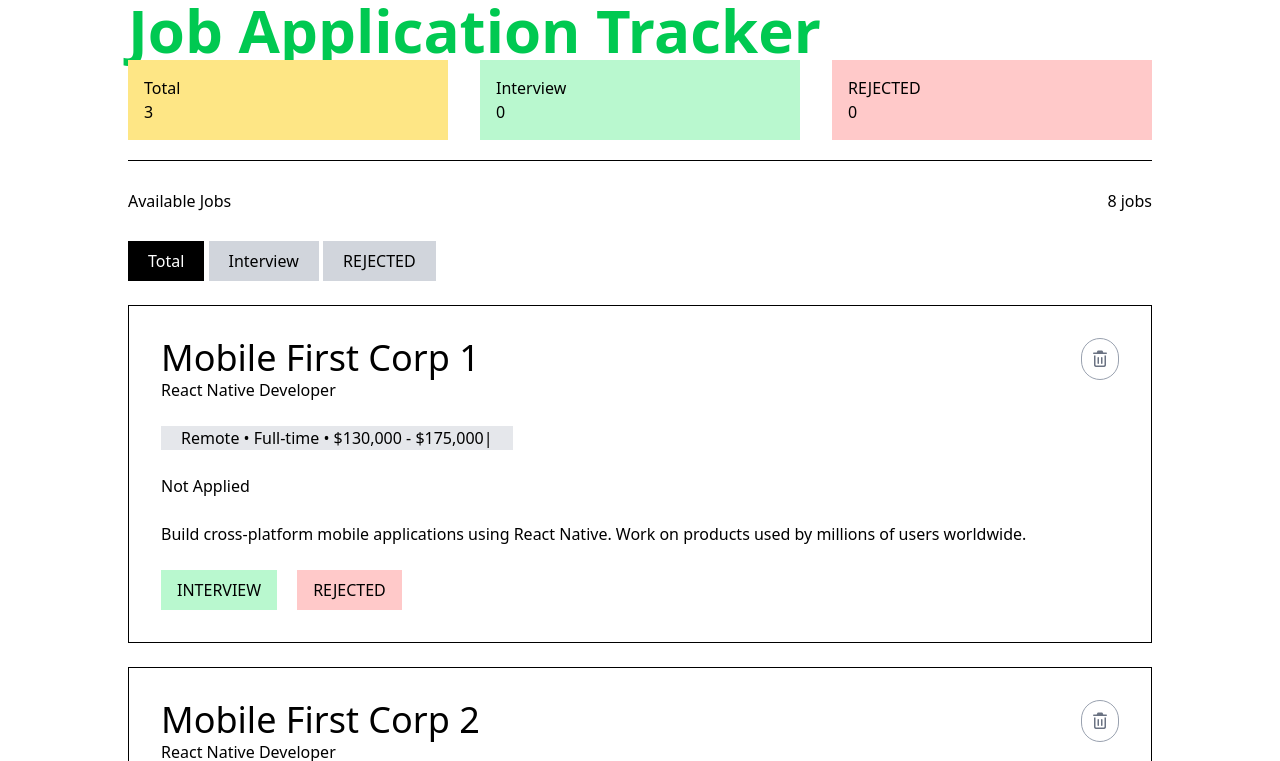
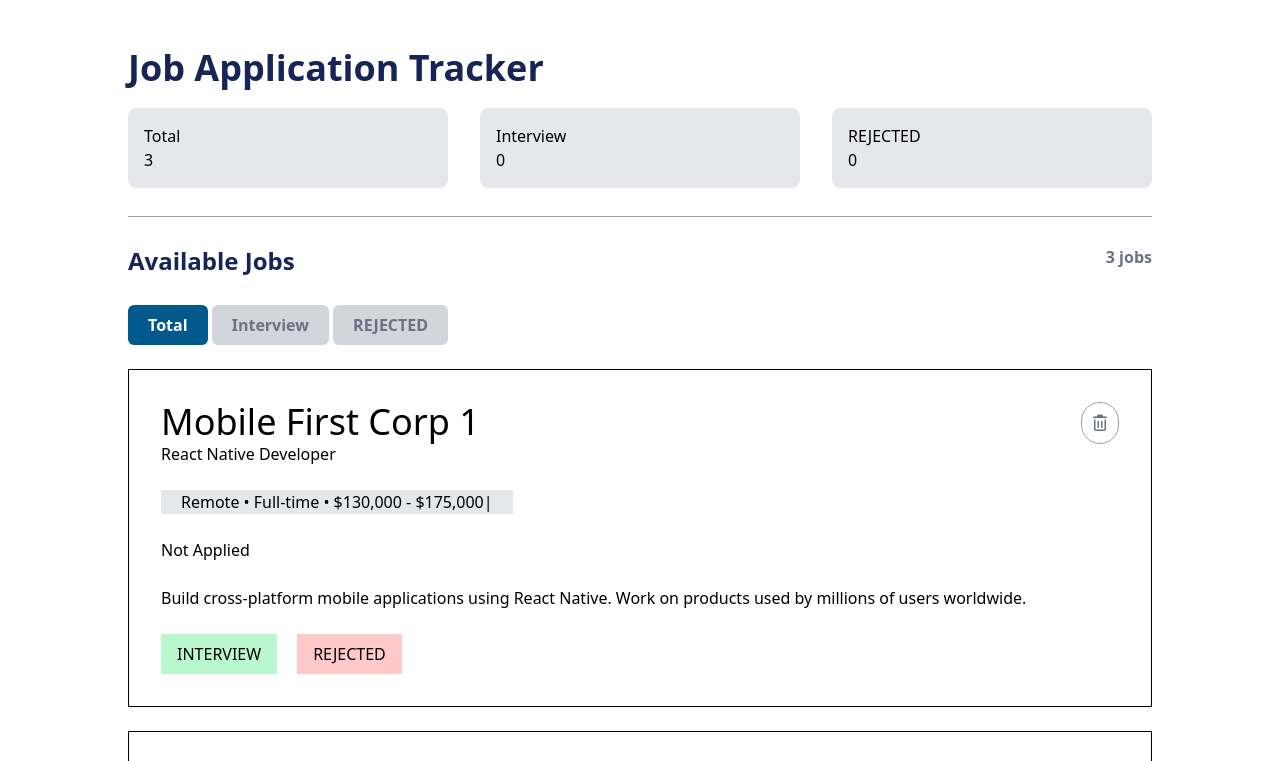
Before and after one commit to Md-Easin-Ali-Khan/B-13-Assignment-4, a plain HTML site: page index.html in a window 1280 px wide. Both pictures are taken after a click on the button "Total". Shown: the top 761 px of the page. Drawn offline with nearby package versions, Linux system fonts and the light colour scheme.

Commit message:
added the jobCounter function

```diff
--- a/index.html
+++ b/index.html
@@ -18,38 +18,38 @@
 
 <body>
     <header class="w-[80%] mx-auto">
-        <h1 class="text-6xl font-bold text-green-500 ">Job Application Tracker</h1>
+        <h1 class="text-4xl font-bold text-blue-950 mb-5 mt-12 ">Job Application Tracker</h1>
         <div class="grid grid-cols-3 gap-8">
-            <div class="bg-amber-200 p-4">
+            <div class="bg-gray-200 rounded-lg p-4">
                 <p>Total</p>
                 <p id="total">0</p>
             </div>
 
-            <div class="bg-green-200 p-4">
+            <div class="bg-gray-200 rounded-lg p-4">
                 <p>Interview</p>
                 <p id="interviewCount">0</p>
             </div>
 
-            <div class="bg-red-200 p-4">
+            <div class="bg-gray-200 rounded-lg p-4">
                 <p>REJECTED</p>
                 <p id="rejectedCount">0</p>
             </div>
         </div>
-        <hr class="my-5">
+        <hr class="my-7 text-gray-400">
         <div class="jobs-header flex justify-between my-7">
-            <h2>Available Jobs</h2>
-            <p>8 jobs</p>
+            <h2 class="text-2xl font-bold text-blue-950">Available Jobs</h2>
+            <p id="jobCounter" class="text-gray-500 font-bold">8 jobs</p>
         </div>
     </header>
 
     <main class="w-[80%] mx-auto">
         <div class="mb-6">
             <!-- toggle button -->
-            <button onclick="toggleStyle('all-filter-btn')" class="bg-black text-white px-5 py-2"
+            <button onclick="toggleStyle('all-filter-btn')" class="bg-sky-800 rounded-md font-bold  text-white px-5 py-2"
                 id="all-filter-btn">Total</button>
-            <button onclick="toggleStyle('interview-filter-btn')" class="bg-gray-300 px-5 py-2"
+            <button onclick="toggleStyle('interview-filter-btn')" class="bg-gray-300 rounded-md font-bold text-gray-500 px-5 py-2"
                 id="interview-filter-btn">Interview</button>
-            <button onclick="toggleStyle('rejected-filter-btn')" class="bg-gray-300 px-5 py-2"
+            <button onclick="toggleStyle('rejected-filter-btn')" class="bg-gray-300 rounded-md font-bold text-gray-500 px-5 py-2"
                 id="rejected-filter-btn">REJECTED</button>
         </div>
 
@@ -83,7 +83,7 @@
                 </div>
 
                 <div>
-                    <button class="btn-delete border-1 border-gray-400 rounded-full  px-2 py-2">
+                    <button class="btn-delete border border-gray-400 rounded-full  px-2 py-2">
                         <i class="text-gray-500 fa-regular fa-trash-can"></i>
                     </button>
                 </div>
@@ -112,7 +112,7 @@
                 </div>
 
                 <div>
-                    <button class="btn-delete border-1 border-gray-400 rounded-full  px-2 py-2">
+                    <button class="btn-delete border border-gray-400 rounded-full  px-2 py-2">
                         <i class="text-gray-500 fa-regular fa-trash-can"></i>
                     </button>
                 </div>
@@ -141,7 +141,7 @@
                 </div>
 
                 <div>
-                    <button class="btn-delete border-1 border-gray-400 rounded-full  px-2 py-2">
+                    <button class="btn-delete border border-gray-400 rounded-full  px-2 py-2">
                         <i class="text-gray-500 fa-regular fa-trash-can"></i>
                     </button>
                 </div>
--- a/script.js
+++ b/script.js
@@ -5,6 +5,7 @@ let currentStatus = 'all'
 let total = document.getElementById('total');
 let interviewCount = document.getElementById('interviewCount')
 let rejectedCount = document.getElementById('rejectedCount');
+let jobCounter = document.getElementById('jobCounter');
 
 const allFilterBtn = document.getElementById('all-filter-btn')
 const interviewFilterBtn = document.getElementById('interview-filter-btn')
@@ -25,37 +26,43 @@ calculateCount()
 
 // toggleFunction
 function toggleStyle(id) {
-    allFilterBtn.classList.add('bg-gray-300', 'text-black')
-    interviewFilterBtn.classList.add('bg-gray-300', 'text-black')
-    rejectedFilterBtn.classList.add('bg-gray-300', 'text-black')
+    allFilterBtn.classList.add('bg-gray-300', 'text-white')
+    interviewFilterBtn.classList.add('bg-gray-300', 'text-white')
+    rejectedFilterBtn.classList.add('bg-gray-300', 'text-white')
 
-    allFilterBtn.classList.remove('bg-black', 'text-white')
-    interviewFilterBtn.classList.remove('bg-black', 'text-white')
-    rejectedFilterBtn.classList.remove('bg-black', 'text-white')
+    allFilterBtn.classList.remove('bg-sky-800', 'text-white')
+    interviewFilterBtn.classList.remove('bg-sky-800', 'text-white')
+    rejectedFilterBtn.classList.remove('bg-sky-800', 'text-white')
 
     const selected = document.getElementById(id)
 
     currentStatus = id
-    selected.classList.remove('bg-gray-300', 'text-black')
-    selected.classList.add('bg-black', 'text-white')
+    selected.classList.remove('bg-gray-300', 'text-white')
+    selected.classList.add('bg-sky-800', 'text-white')
 
     // filtering area
     if (id == 'interview-filter-btn') {
         allCardSection.classList.add('hidden');
         filterSection.classList.remove('hidden')
         renderInterview()
+        jobCounter.innerText = interviewList.length + " jobs"
+
     } else if (id == 'all-filter-btn') {
         allCardSection.classList.remove('hidden');
         filterSection.classList.add('hidden')
+        jobCounter.innerText = allCardSection.children.length + " jobs"
+
     } else if (id == 'rejected-filter-btn') {
         allCardSection.classList.add('hidden');
         filterSection.classList.remove('hidden')
         renderReject()
+
+        jobCounter.innerText = rejectedList.length + " jobs"
     }
 }
 
 
-// step 2 delegation
+// delegation
 mainContainer.addEventListener('click', function (event) {
     if (event.target.classList.contains('interview-btn')) {
         const parenNode = event.target.parentNode.parentNode;
@@ -156,7 +163,7 @@ function renderInterview() {
 
                 <!-- main part 2 -->
                 <div>
-                    <button class="btn-delete border-1 border-gray-400 rounded-full  px-2 py-2">
+                    <button class="btn-delete border border-gray-400 rounded-full  px-2 py-2">
                         <i class="text-gray-500 fa-regular fa-trash-can"></i>
                     </button>
                 </div>
@@ -198,7 +205,7 @@ function renderReject() {
 
                 <!-- main part 2 -->
                 <div>
-                    <button class="btn-delete border-1 border-gray-400 rounded-full  px-2 py-2">
+                    <button class="btn-delete border border-gray-400 rounded-full  px-2 py-2">
                         <i class="text-gray-500 fa-regular fa-trash-can"></i>
                     </button>
                 </div>
```
